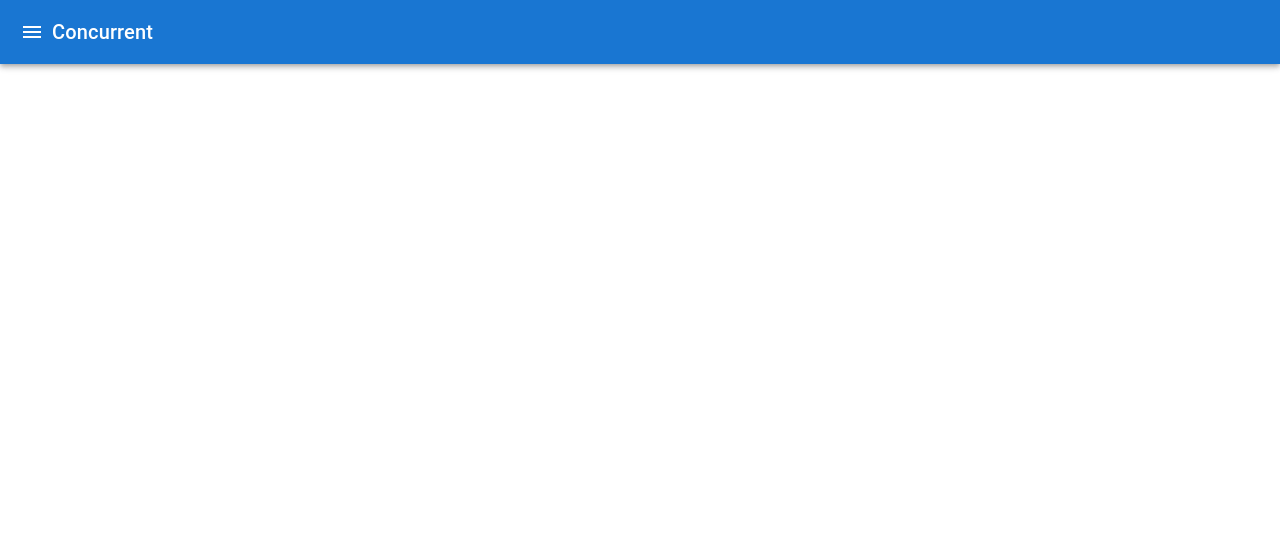
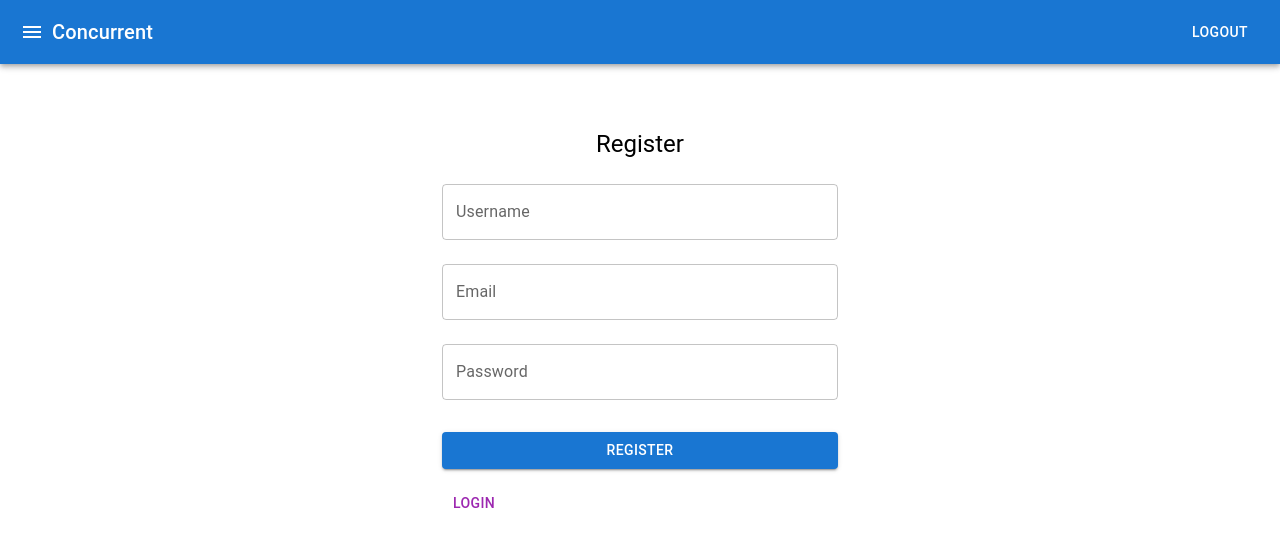
Before and after one commit to vmpb/machine-management, a React (Create React App) app in the folder frontend/: page /register in a window 1280 px wide. Before the commit this address had no page. Shown: the top 546 px of the page. Built offline with nearby package versions, Linux system fonts and the light colour scheme; sample sign-in values are in the browser's storage.

Commit message:
login,privatelayout

```diff
--- a/frontend/src/App.js
+++ b/frontend/src/App.js
@@ -9,11 +9,15 @@ import SoftwareDetails from './components/SoftwareDetails';
 import { Snackbar, Alert, Box } from '@mui/material';
 import Navbar from './components/Navbar';
 import Sidenav from './components/Sidenav';
-import { useMediaQuery, useTheme } from '@mui/material';
-import Grid from '@mui/material/Grid';
-import { Container } from '@mui/material';
+import Login from './components/Login';
+import PrivateLayout from './components/PrivateLayout';
+import Register from './components/Register';
 
 // Import components for hardware components and software here
+
+function isLoggedIn() {
+  return localStorage.getItem('authToken') !== null;
+}
 
 function App() {
 
@@ -21,8 +25,6 @@ function App() {
   const [snackbarSeverity, setSnackbarSeverity] = useState('success');
   const [snackbarMessage, setSnackbarMessage] = useState('');
   const [drawerOpen, setDrawerOpen] = useState(false);
-  const theme = useTheme();
-  const isSmallScreen = useMediaQuery(theme.breakpoints.down('sm'));
 
   const handleSnackbarClose = (event, reason) => {
     if (reason === 'clickaway') {
@@ -35,19 +37,25 @@ function App() {
     setDrawerOpen((prevOpen) => !prevOpen);
   };
 
+
   const handleSnackbarOpen = (severity, message) => {
     setSnackbarSeverity(severity);
     setSnackbarMessage(message);
     setSnackbarOpen(true);
   };
 
+
+
   return (
     <Router>
       <div className="App">
-      <Sidenav handleDrawerToggle={handleDrawerToggle} drawerOpen={drawerOpen} />
-        <Navbar onHamburgerClick={handleDrawerToggle} />
+        <Sidenav handleDrawerToggle={handleDrawerToggle} drawerOpen={drawerOpen} isLoggedIn={isLoggedIn} />
+        <Navbar onHamburgerClick={handleDrawerToggle} isLoggedIn={isLoggedIn} />
         <Routes>
-          <Route path="/machines" element={<Machines />} />
+          <Route path="/login" element={<Login />} />
+          <Route path="/register" element={<Register />} />
+          <Route path="/" element={<PrivateLayout />} >
+            <Route path="/machines" index element={<Machines />} />
             <Route
               path="/machines/:id"
               element={
@@ -62,6 +70,8 @@ function App() {
             <Route path="/hardware/:id" element={<HardwareDetails />} />
             <Route path="/software" element={<Software />} />
             <Route path="/software/:id" element={<SoftwareDetails />} />
+            {/* Add routes for hardware components and software here using the 'element' prop */}
+          </Route>
           {/* Add routes for hardware components and software here using the 'element' prop */}
         </Routes>
         <Snackbar
--- /dev/null
+++ b/frontend/src/components/Login.js
@@ -0,0 +1,94 @@
+import React, { useState } from 'react';
+import { useNavigate } from 'react-router-dom';
+import axios from 'axios';
+import { Link } from 'react-router-dom';
+import { Box, Button, Container, TextField, Typography } from '@mui/material';
+
+const Login = () => {
+    const [email, setEmail] = useState('');
+    const [password, setPassword] = useState('');
+    const [error, setError] = useState('');
+    const navigate = useNavigate();
+
+    const handleSubmit = async (e) => {
+        e.preventDefault();
+        try {
+            const response = await axios.post('http://localhost:3001/login', {
+                email,
+                password,
+            });
+            if (response.data.token) {
+                localStorage.setItem('authToken', response.data.token);
+                navigate('/machines');
+            } else {
+                console.error('Error during login request:', error);
+                setError(response.data.message);
+            }
+        } catch (error) {
+            setError('Invalid email or password');
+        }
+
+    };
+
+    const handleRegisterClick = () => {
+        navigate('/register');
+    };
+
+    return (
+        <Container maxWidth="xs">
+            <Box
+                sx={{
+                    marginTop: 8,
+                    display: 'flex',
+                    flexDirection: 'column',
+                    alignItems: 'center',
+                }}
+            >
+                <Typography component="h1" variant="h5">
+                    Sign in
+                </Typography>
+                <Box component="form" onSubmit={handleSubmit} noValidate sx={{ mt: 1 }}>
+                    <TextField
+                        variant="outlined"
+                        margin="normal"
+                        required
+                        fullWidth
+                        id="email"
+                        label="Email Address"
+                        name="email"
+                        autoComplete="email"
+                        autoFocus
+                        value={email}
+                        onChange={(e) => setEmail(e.target.value)}
+                    />
+                    <TextField
+                        variant="outlined"
+                        margin="normal"
+                        required
+                        fullWidth
+                        name="password"
+                        label="Password"
+                        type="password"
+                        id="password"
+                        autoComplete="current-password"
+                        value={password}
+                        onChange={(e) => setPassword(e.target.value)}
+                    />
+                    <Button
+                        type="submit"
+                        fullWidth
+                        variant="contained"
+                        sx={{ mt: 3, mb: 2 }}
+                    >
+                        Sign In
+                    </Button>
+                    <Button component={Link} to="/register" color="secondary">
+                        Register
+                    </Button>
+                </Box>
+            </Box>
+        </Container>
+    );
+};
+
+export default Login;
--- a/frontend/src/components/MachineDetails.js
+++ b/frontend/src/components/MachineDetails.js
@@ -151,7 +151,9 @@ const MachineDetails = (props) => {
                 <Typography variant="subtitle1" gutterBottom>
                     CCCREF: {machine.cccref}
                 </Typography>
-
+                <Typography variant="subtitle1" gutterBottom>
+                    machineID: {machine.machineID}
+                </Typography>
                 <Typography variant="h5" component="h2" gutterBottom>
                     Delivery
                 </Typography>
--- a/frontend/src/components/Navbar.js
+++ b/frontend/src/components/Navbar.js
@@ -1,11 +1,24 @@
 import React from 'react';
-import { AppBar, Toolbar, IconButton, Typography } from '@mui/material';
+import { AppBar, Toolbar, IconButton, Typography, Button } from '@mui/material';
 import MenuIcon from '@mui/icons-material/Menu';
+import { useNavigate } from 'react-router-dom';
 
-function Navbar({ onHamburgerClick }) {
+
+
+function Navbar({ onHamburgerClick, isLoggedIn }) {
+
+  const navigate = useNavigate();
+
+  const handleLogout = () => {
+    localStorage.removeItem('authToken');
+
+    navigate('/login');
+  };
+
   return (
     <AppBar position="static">
       <Toolbar>
+      {isLoggedIn() && (
           <IconButton
             edge="start"
             color="inherit"
@@ -14,9 +27,15 @@ function Navbar({ onHamburgerClick }) {
           >
             <MenuIcon />
           </IconButton>
+        )}
         <Typography variant="h6" component="div" sx={{ flexGrow: 1 }}>
           Concurrent
         </Typography>
+        {isLoggedIn() && (
+          <Button color="inherit" onClick={handleLogout}>
+            Logout
+          </Button>
+        )}
       </Toolbar>
     </AppBar>
   );
--- /dev/null
+++ b/frontend/src/components/PrivateLayout.js
@@ -0,0 +1,10 @@
+
+import { Outlet, Navigate } from 'react-router-dom';
+
+const PrivateLayout = () => {
+  const isLoggedIn = localStorage.getItem('authToken');
+
+  return isLoggedIn ? <Outlet /> : <Navigate to="/login" />;
+};
+
+export default PrivateLayout;
--- /dev/null
+++ b/frontend/src/components/Register.js
@@ -0,0 +1,91 @@
+import React, { useState } from 'react';
+import { Container, TextField, Button, Typography, Box } from '@mui/material';
+import { useNavigate } from 'react-router-dom';
+import axios from 'axios';
+import { Link } from 'react-router-dom';
+
+const Register = () => {
+    const [username, setUsername] = useState('');
+    const [email, setEmail] = useState('');
+    const [password, setPassword] = useState('');
+    const [error, setError] = useState('');
+    const navigate = useNavigate();
+
+    const handleSubmit = async (e) => {
+        e.preventDefault();
+        setError('');
+        try {
+            const response = await axios.post('http://localhost:3001/register', {
+                username,
+                email,
+                password,
+            });
+            if (response.status !== 201) {
+                throw new Error(response.data.message);
+            }
+            navigate('/login');
+        } catch (error) {
+            console.error('Error in /register:', error);
+            setError(error.message);
+        }
+    };
+
+    return (
+        <Container maxWidth="xs">
+            <Box
+                sx={{
+                    marginTop: 8,
+                    display: 'flex',
+                    flexDirection: 'column',
+                    alignItems: 'center',
+                }}
+            >
+                <Typography component="h1" variant="h5">
+                    Register
+                </Typography>
+                {error && <Typography color="error">{error}</Typography>}
+                <Box component="form" onSubmit={handleSubmit} noValidate sx={{ mt: 1 }}>
+                    <TextField
+                        fullWidth
+                        margin="normal"
+                        label="Username"
+                        variant="outlined"
+                        value={username}
+                        onChange={(e) => setUsername(e.target.value)}
+                    />
+                    <TextField
+                        fullWidth
+                        margin="normal"
+                        label="Email"
+                        variant="outlined"
+                        value={email}
+                        onChange={(e) => setEmail(e.target.value)}
+                    />
+                    <TextField
+                        fullWidth
+                        margin="normal"
+                        label="Password"
+                        type="password"
+                        variant="outlined"
+                        value={password}
+                        onChange={(e) => setPassword(e.target.value)}
+                    />
+                    <Button
+                        type="submit"
+                        fullWidth
+                        variant="contained"
+                        sx={{ mt: 3, mb: 2 }}
+                    >
+                        Register
+                    </Button>
+
+                    <Button component={Link} to="/login" color="secondary">
+                        Login
+                    </Button>
+                </Box>
+            </Box>
+        </Container>
+    );
+};
+
+export default Register;
--- a/frontend/src/components/Sidenav.js
+++ b/frontend/src/components/Sidenav.js
@@ -1,17 +1,26 @@
 import React from 'react';
-import { Drawer, List, ListItem, ListItemIcon, ListItemText } from '@mui/material';
+import { Divider, Drawer, List, ListItem, ListItemIcon, ListItemText, Button } from '@mui/material';
 import { useNavigate } from 'react-router-dom';
 import DevicesIcon from '@mui/icons-material/Devices';
 import MemoryIcon from '@mui/icons-material/Memory';
 import SoftwareIcon from '@mui/icons-material/Code';
+import PeopleIcon from '@mui/icons-material/People'
 
-function Sidenav({ handleDrawerToggle, drawerOpen }) {
+
+function Sidenav({ handleDrawerToggle, drawerOpen, isLoggedIn }) {
   const navigate = useNavigate();
 
   const handleClick = (path) => {
     navigate(path);
     handleDrawerToggle(); // Close the drawer after navigation
   };
+
+  const handleLogout = () => {
+    localStorage.removeItem('authToken');
+    handleDrawerToggle();
+    navigate('/login');
+  };
+
 
   return (
     <Drawer anchor="left" open={drawerOpen} onClose={handleDrawerToggle}>
@@ -34,6 +43,18 @@ function Sidenav({ handleDrawerToggle, drawerOpen }) {
           </ListItemIcon>
           <ListItemText primary="Software" />
         </ListItem>
+        <ListItem button onClick={() => handleClick('/clients')}>
+          <ListItemIcon>
+            <PeopleIcon />
+          </ListItemIcon>
+          <ListItemText primary="Clients" />
+        </ListItem>
+        <Divider/>
+        {isLoggedIn() && (
+          <Button color="inherit" onClick={handleLogout}>
+            Logout
+          </Button>
+        )}
       </List>
     </Drawer>
   );
```
Lines whose indentation alone changed are shown as unchanged.
